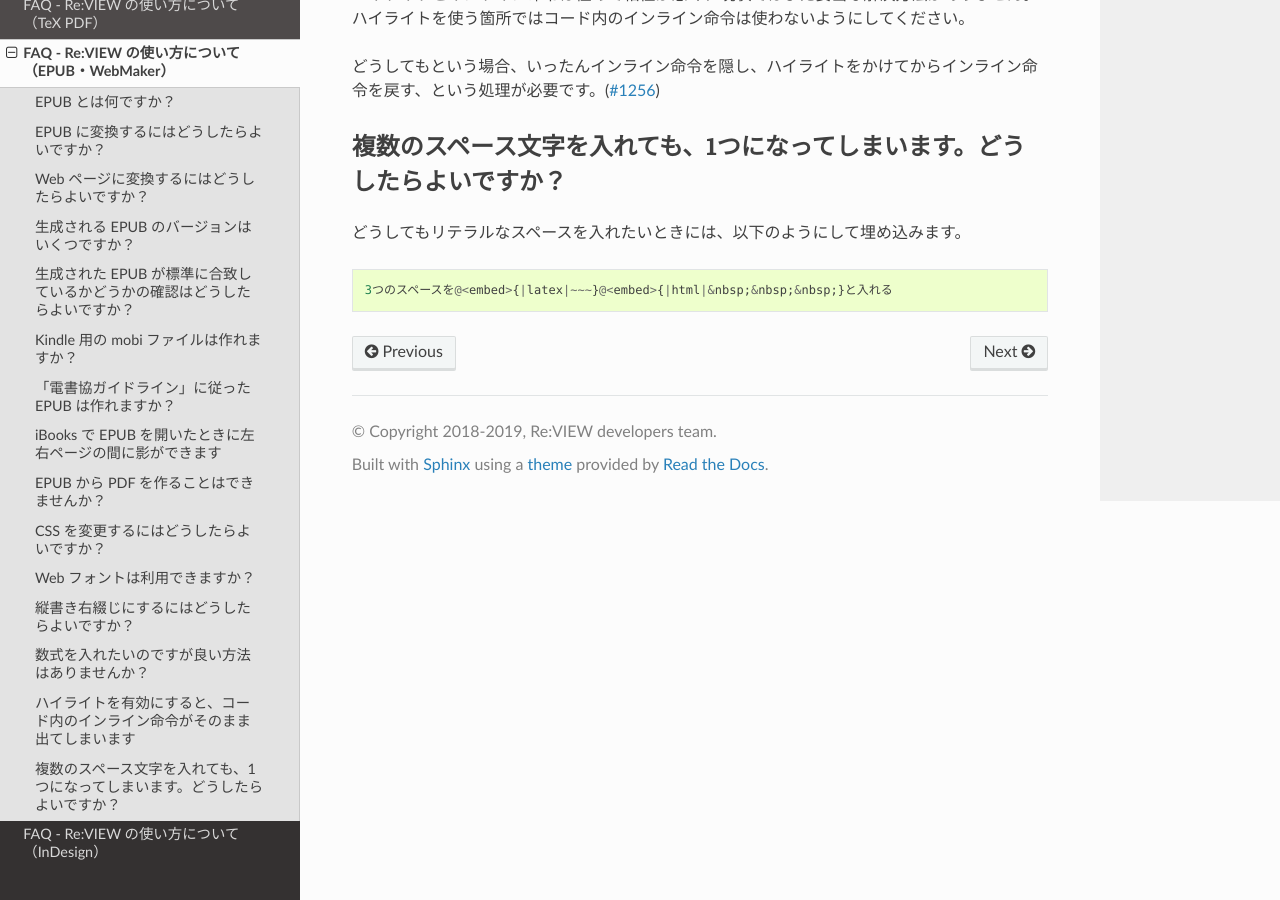
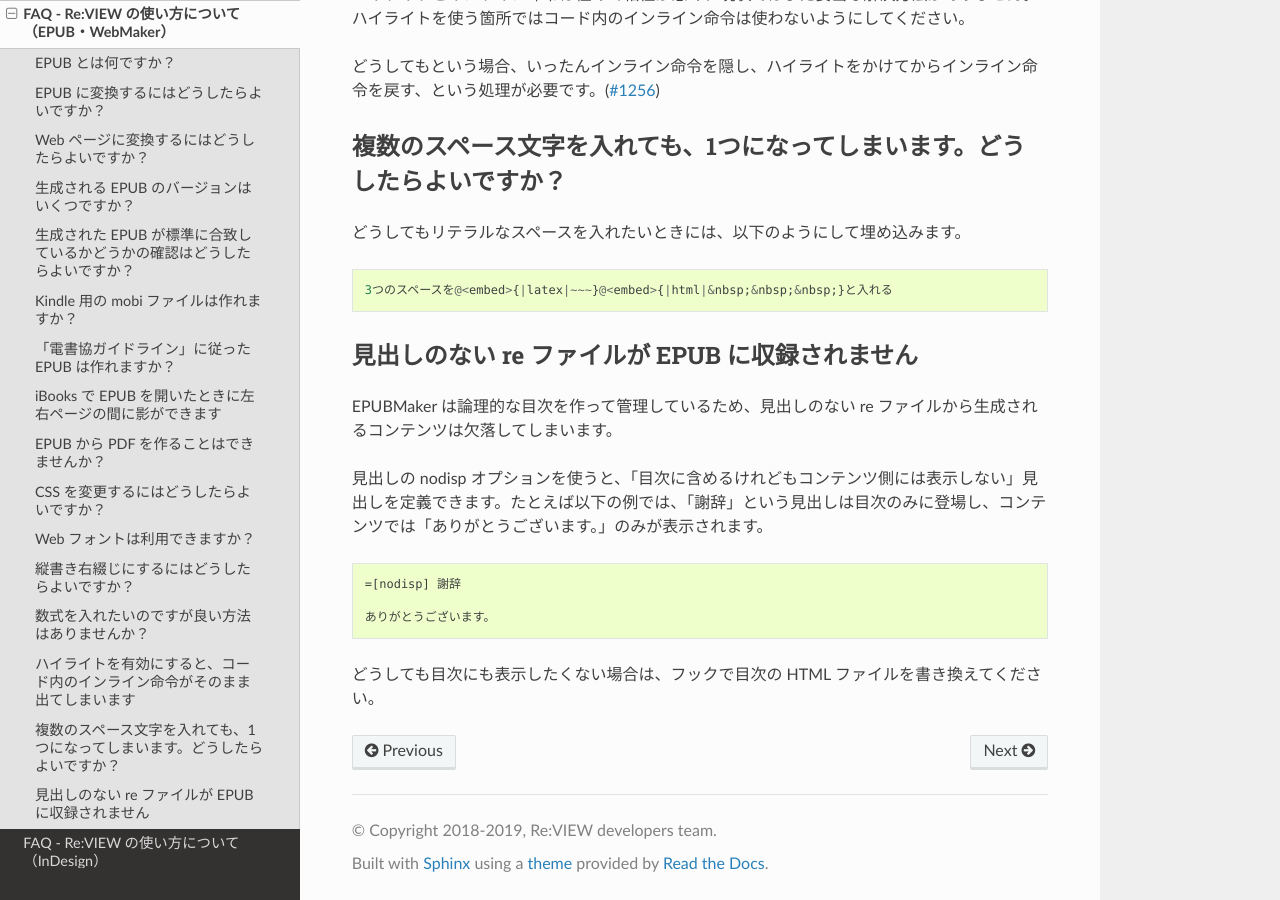
Before and after one commit to reviewml/reviewknowledge-ja, a Sphinx documentation site: the page built from docs/faq/faq-epub.md, in a window 1280 px wide and 900 px high, scrolled down 3754 px. Built offline with Sphinx 7.4.7 and the Read the Docs theme 2.0.0, drawn with Linux system fonts in a browser that asks for light colours.

Commit message:
font, nodisp

````diff
--- a/docs/faq/faq-epub.md
+++ b/docs/faq/faq-epub.md
@@ -145,3 +145,17 @@ direction: "rtl"
 ```
 3つのスペースを@<embed>{|latex|~~~}@<embed>{|html|&nbsp;&nbsp;&nbsp;}と入れる
 ```
+
+## 見出しのない re ファイルが EPUB に収録されません
+
+EPUBMaker は論理的な目次を作って管理しているため、見出しのない re ファイルから生成されるコンテンツは欠落してしまいます。
+
+見出しの nodisp オプションを使うと、「目次に含めるけれどもコンテンツ側には表示しない」見出しを定義できます。たとえば以下の例では、「謝辞」という見出しは目次のみに登場し、コンテンツでは「ありがとうございます。」のみが表示されます。
+
+```
+=[nodisp] 謝辞
+
+ありがとうございます。
+```
+
+どうしても目次にも表示したくない場合は、フックで目次の HTML ファイルを書き換えてください。
````
Also changed, not shown: docs/faq/faq-tex.md (+25 -0 lines).
